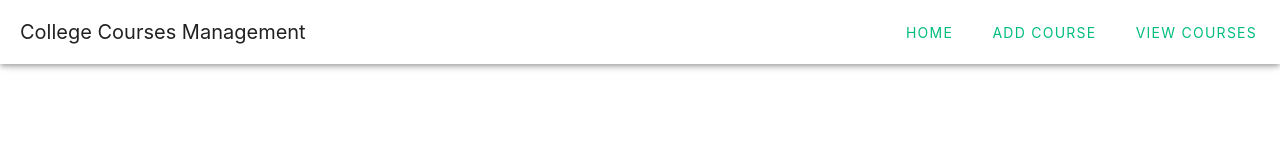
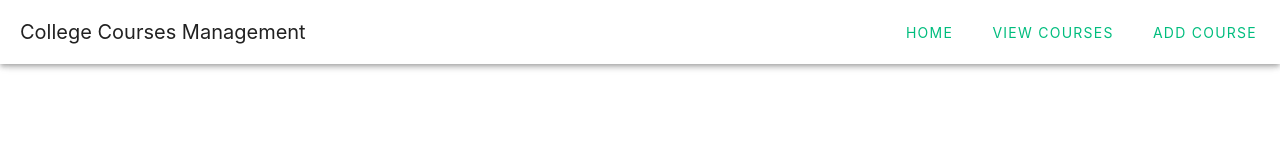
Before and after one commit to Matthew-Jang/frontend-course-listing, a Vue app: page / in a window 1280 px wide. Shown: the top 160 px of the page. Built offline with nearby package versions, Linux system fonts and the light colour scheme.

Commit message:
reformatting router links on nav bar

```diff
--- a/src/App.vue
+++ b/src/App.vue
@@ -11,10 +11,10 @@ import { RouterLink, RouterView } from 'vue-router'
         <RouterLink to="/">Home</RouterLink>
       </v-btn>
       <v-btn text>
-        <RouterLink to="/add-course">Add Course</RouterLink>
+        <RouterLink to="/courses">View Courses</RouterLink>
       </v-btn>
       <v-btn text>
-        <RouterLink to="/courses">View Courses</RouterLink>
+        <RouterLink to="/courses/add">Add Course</RouterLink>
       </v-btn>
     </v-app-bar>
 
```
